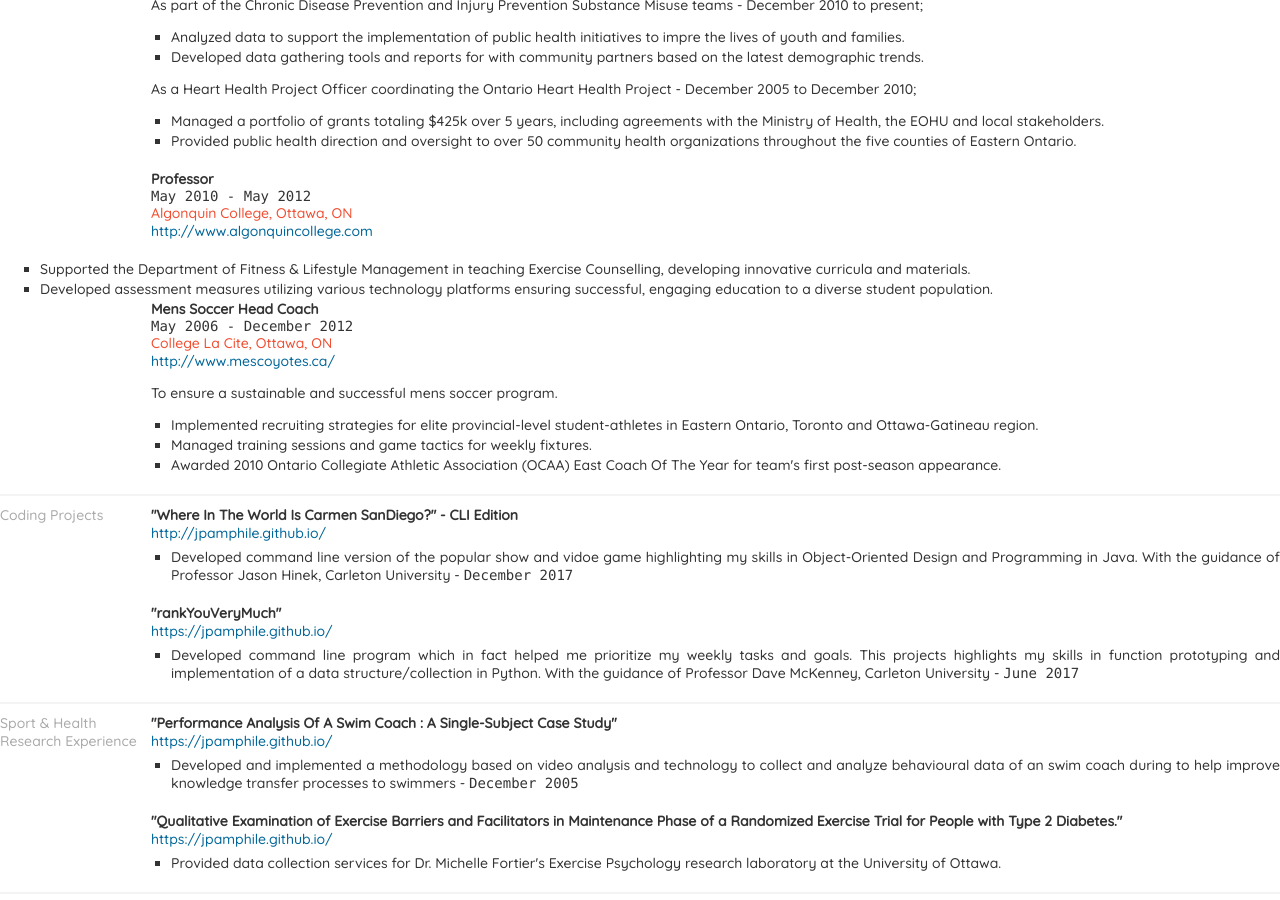
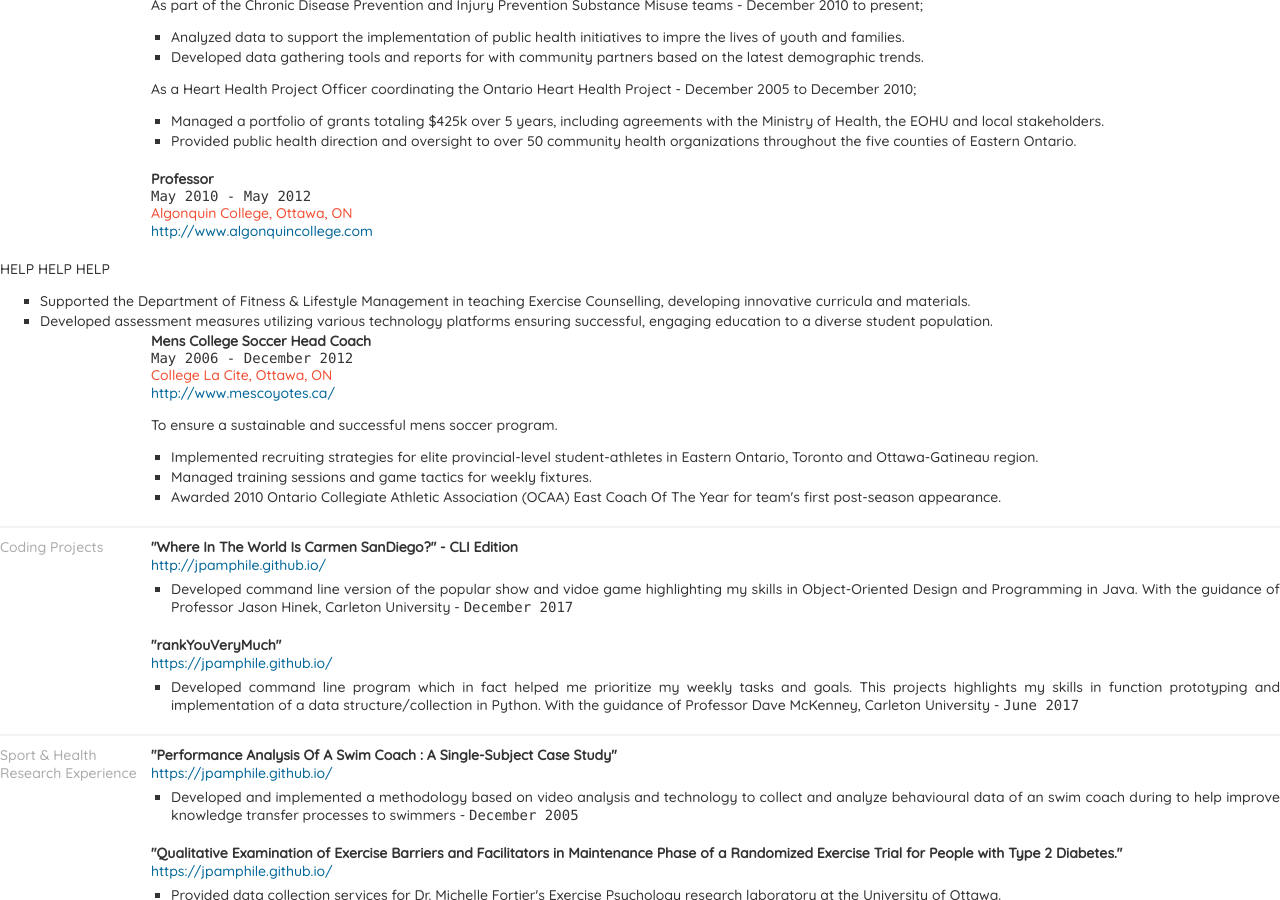
Before and after one commit to jpamphile/cv, a Jekyll site: the page built from index.html, in a window 1280 px wide and 900 px high, scrolled down 506 px. Built offline with Jekyll 4.4.1, drawn with Linux system fonts in a browser that asks for light colours; some web fonts are replaced.

Commit message:
Update index.html

```diff
--- a/index.html
+++ b/index.html
@@ -84,7 +84,7 @@
             <a href="http://www.algonquincollege.com">http://www.algonquincollege.com</a>
           </div>
         </div>
-        <p></p>
+        <p>HELP HELP HELP</p>
         <ul class="highlights">
           <li>Supported the Department of Fitness & Lifestyle Management in teaching Exercise Counselling, developing innovative curricula and materials.</li>
           <li>Developed assessment measures utilizing various technology platforms ensuring successful, engaging education to a diverse student population.</li>
@@ -92,7 +92,7 @@
       </div>
       <div class="sectionContent">
         <div class="blockHeader">
-          <span class="title">Mens Soccer Head Coach</span> <span class="date">May 2006 - December 2012</span>
+          <span class="title">Mens College Soccer Head Coach</span> <span class="date">May 2006 - December 2012</span>
           <div class="company">
             College La Cite, Ottawa, ON<br>
             <a href="http://www.mescoyotes.ca">http://www.mescoyotes.ca/</a>
```
